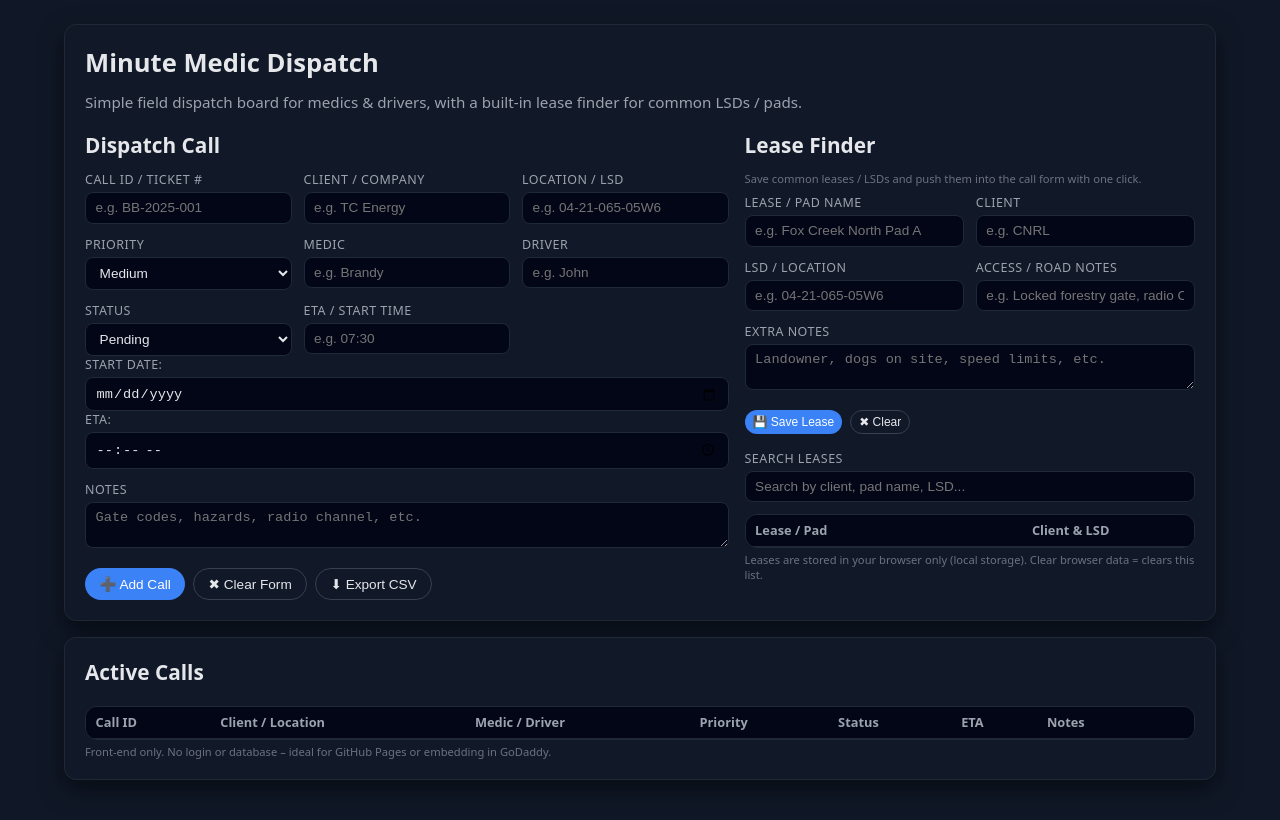
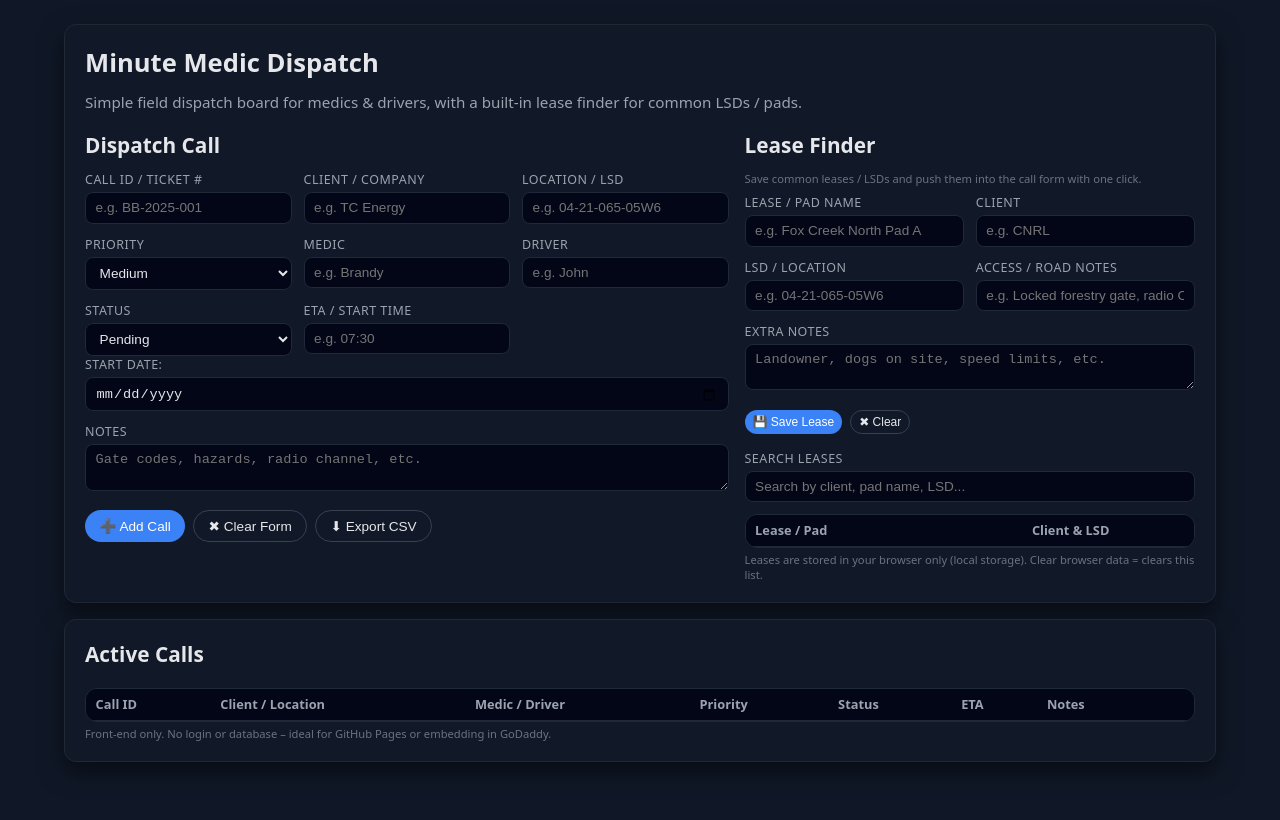
Before and after one commit to brandynparlett-glitch/dispatch-field, a plain HTML site: page index.html in a window 1280 px wide. Drawn offline with Linux system fonts and the light colour scheme.

Commit message:
Update index.html

```diff
--- a/index.html
+++ b/index.html
@@ -298,11 +298,6 @@
 
             <label for="start-date">Start Date:</label>
 <input type="date" id="start-date" name="start-date">
-
-<!-- And you can keep your existing ETA field like this -->
-<label for="eta">ETA:</label>
-<input type="time" id="eta" name="eta">
-
 
             <div style="margin-top:0.75rem;">
               <label for="notes">Notes</label>
```
